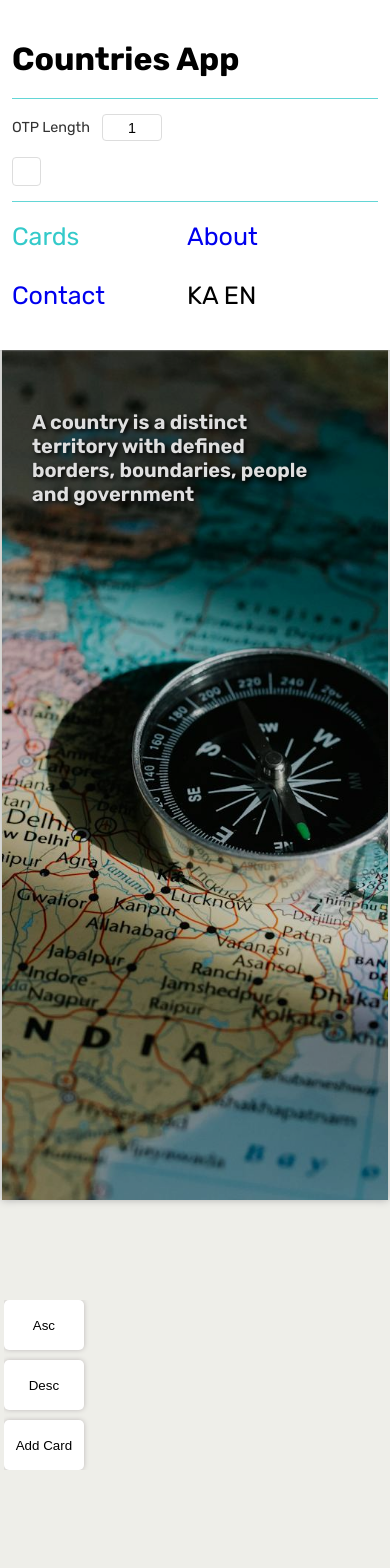
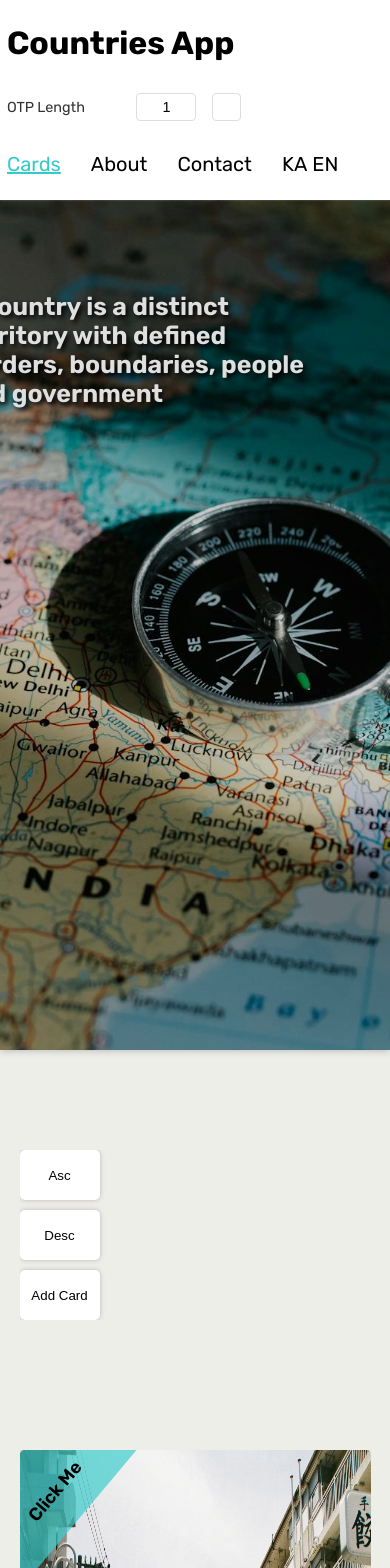
Before and after one commit to giozauta/countries-app, a React (Vite) app: page /en/cards in a window 390 px wide. Shown: the top 1568 px of the page. Built offline with nearby package versions, Linux system fonts and the light colour scheme; data requests are answered from the project's data file.

Commit message:
add 360px screen css

```diff
--- a/src/components/header/components/otp/otp.module.css
+++ b/src/components/header/components/otp/otp.module.css
@@ -74,3 +74,36 @@
   border-color: #007bff;
   box-shadow: 0 0 3px rgba(0, 123, 255, 0.4);
 }
+
+@media screen and (max-width: 980px) {
+  .otpComponent {
+    height:40px;
+    width: 100%;
+    display: flex;
+    flex-direction: row;
+    justify-content: flex-start;
+  }
+  .otpLengthBox{
+    width: 200px;
+    justify-content: space-between;
+  }
+  .otpBox{
+    width:180px;
+    justify-content:flex-start;
+    overflow: hidden;
+  }
+
+}
+
+@media screen and (max-width: 360px) {
+  .otpComponent{
+    gap:10px;
+  }
+  .otpLengthBox{
+   width: 150px;
+  }
+  .otpBox{
+    justify-content: flex-start;
+    width: 160px;
+  }
+}
--- a/src/components/header/header.module.css
+++ b/src/components/header/header.module.css
@@ -1,17 +1,18 @@
+/* General Header Styles */
 .header {
   background-color: #ffffff;
   color: black;
   display: flex;
   justify-content: space-between;
   align-items: center;
-  box-shadow: 0px 0px 2px rgb(173, 173, 173);
+  box-shadow: 0px 0px 2px rgba(173, 173, 173, 0.5);
   position: sticky;
-  top: 0px;
+  top: 0;
   height: 100px;
-  margin: auto;
   width: 100%;
   z-index: 1001;
 }
+
 .headerBox {
   width: 99%;
   display: flex;
@@ -19,16 +20,24 @@
   align-items: center;
   margin: auto;
   overflow: hidden;
-  height: auto;
 }
 
-.logo {
+.logo,
+.navLink,
+.langLinks {
   text-decoration: none;
   color: black;
+  transition: color 0.3s ease, transform 0.3s ease;
 }
-.otpHeaderBox {
-  display: flex;
+
+.logo:hover,
+.navLink:hover,
+.langLinks:hover {
+  color: #34caca;
+  transform: scale(1.05);
 }
+
+/* Navigation and Links */
 .headerNavButtons {
   display: flex;
   gap: 30px;
@@ -38,60 +47,65 @@
   font-weight: 400;
   align-items: center;
 }
-.navLink {
-  text-decoration: none;
-}
-.navLink:active {
-  color: black;
-}
+
 .navLinkActive {
-  text-decoration: none;
   color: #34caca;
 }
-.navLink:visited {
-  color: black;
-}
-.navLink:hover,
-.logo:hover,
-.langLinks:hover {
-  color: #34caca;
-  text-decoration: none;
-  transition: 0.5s;
-  transform: scale(1.1);
-}
 
+/* Language Links Box */
 .LanguageLinksBox {
   display: flex;
   gap: 5px;
 }
-.langLinks {
-  text-decoration: none;
-  color: black;
+
+/* Media Queries */
+@media (max-width: 980px) {
+  .header {
+    height: 200px;
+    padding: 5px;
+  }
+
+  .headerBox {
+    flex-direction: column;
+    align-items: flex-start;
+    gap: 10px;
+  }
+
+  .headerNavButtons {
+    justify-content: flex-start;
+    font-size: 20px;
+  }
+
+  .otpHeaderBox {
+    width: 100%;
+    padding: 15px 0;
+  }
 }
 
-@media (max-width: 980px) {
+@media (max-width: 360px) {
   .header {
-    height: 350px;
+    padding-left: 10px;
+    height: 250px;
   }
   .headerBox {
-    height: auto;
-    display: flex;
+    width: 100%;
+  }
+  .headerlogoBox{
+    transform: scale(0.8);
+    position:relative;
+    left: -24px;
+  }
+
+  .otpHeaderBox {
+    height: 50px;
+    align-items: center;
+  }
+
+  .headerNavButtons {
+    font-size: large;
     flex-direction: column;
-    justify-content: flex-start;
+    gap: 10px;
+    width: 100%;
     align-items: flex-start;
-    gap: 20px;
-    padding: 10px;
-  }
-  .headerNavButtons {
-    display: grid;
-    grid-template-columns: 1fr 1fr;
-    width: 320px;
-  }
-  .otpHeaderBox {
-    width: 100%;
-    border-bottom: 1px solid #63d6d6;
-    border-top: 1px solid #63d6d6;
-    padding-top: 15px;
-    padding-bottom: 15px;
   }
 }
--- a/src/pages/cards/components/list/card-add-formSection/CardAddForm.tsx
+++ b/src/pages/cards/components/list/card-add-formSection/CardAddForm.tsx
@@ -302,7 +302,9 @@ const CardAddForm: React.FC<CardCreateFormProps> = ({ onCardCreate }) => {
   return (
     <div id="cardAddFormBox" className={styles.cardAddFormBox}>
       <form className={styles.cardAddForm} onSubmit={handleSubmit}>
+      <h3>ADD new Card</h3>
         <div className={styles.inputBox}>
+
           <input
             onChange={handleChange}
             value={inputState.countryNameEn}
--- a/src/pages/cards/components/list/card-add-formSection/cardAddForm.module.css
+++ b/src/pages/cards/components/list/card-add-formSection/cardAddForm.module.css
@@ -11,6 +11,7 @@
   max-width: 500px;
   padding: 40px;
   z-index: 100;
+  width: 400px;
 }
 
 .cardAddForm {
@@ -91,10 +92,22 @@ textarea:focus {
   font-size: 0.9em;
 }
 
-@media screen and (max-width: 420px) {
+@media screen and (max-width: 980px) {
+  .cardAddFormBox{
+    width: 100%;
+
+  }
+  .cardAddForm {
+    border-radius: 10px;
+    width: 100%;
+  }
+}
+
+@media screen and (max-width: 360px) {
   .cardAddFormBox {
     padding: 20px;
-    width: 90%;
+    width: 100%;
+    margin: auto;
   }
 
   .cardAddForm {
--- a/src/pages/cards/components/list/card-list/cardList.module.css
+++ b/src/pages/cards/components/list/card-list/cardList.module.css
@@ -70,39 +70,54 @@
   gap: 36px;
 }
 
-@media only screen and (max-width: 1380px) {
-  .cardButtonSection {
-    width: 100%;
-    flex-direction: column;
-    height: auto;
-  }
-}
 
-@media (max-width: 800px) {
+
+@media (max-width: 980px) {
   .cardListSection {
     display: flex;
     flex-direction: column;
     justify-content: flex-start;
     align-items: flex-start;
+
   }
   .cardsBox {
     display: flex;
     justify-content: flex-start;
     align-items: flex-start;
+    flex-direction: row;
+    height: 640px;
+    overflow-x: scroll;
+    overflow-y: hidden;
+    max-width: 850px;
+
+  }
+  .cardButtonSection{
+    display: flex;
     flex-direction: column;
-    height: 620px;
-    width: 100%;
-    overflow-y: scroll;
-    overflow-x: hidden;
+    width:90%;
+    margin: auto;
+    justify-content: flex-start;
+    padding-left: 0px;
+
   }
 }
-@media screen and (max-width: 420px) {
+@media screen and (max-width: 360px) {
   .cardListSection,
-  .CardsBox,
+  .cardsBox,
   .cardButtonSection {
-    width: 99%;
+    width: 100%;
     margin: auto;
-    padding: 0px;
     overflow: hidden;
+    display: flex;
+
   }
+  .cardsBox{
+    overflow-y: scroll;
+    flex-direction: column;
+    height: 600px;
+  }
+  .cardButtonSection{
+    padding-left:5px;
+  }
+
 }
--- a/src/pages/cards/components/list/card/card.module.css
+++ b/src/pages/cards/components/list/card/card.module.css
@@ -39,8 +39,16 @@
   color: white;
 }
 
-@media screen and (max-width: 440px) {
+@media screen and (max-width: 460px) {
+  .card {
+   width:100%;
+  }
+}
+
+
+@media screen and (max-width: 360px) {
   .card {
     width: 100%;
+
   }
 }
--- a/src/pages/cards/components/list/hero/hero.module.css
+++ b/src/pages/cards/components/list/hero/hero.module.css
@@ -43,17 +43,18 @@
   z-index: 1;
 }
 
-@media screen and (max-width: 420px) {
+@media screen and (max-width: 360px) {
   .hero {
     width: 99%;
     overflow: hidden;
     display: flex;
     justify-content: center;
     position: relative;
+    height: 600px;
   }
   .heroContent {
     left: 20px;
-    font-size: 20px;
+    font-size: 18px;
     position: absolute;
   }
 }
```
Also changed, not shown: src/pages/cards/components/list/card-list/CardList.tsx (+6 -3 lines), database.json (line endings or trailing spaces), src/pages/cards/components/list/card-image/cardImage.module.css (line endings or trailing spaces).
